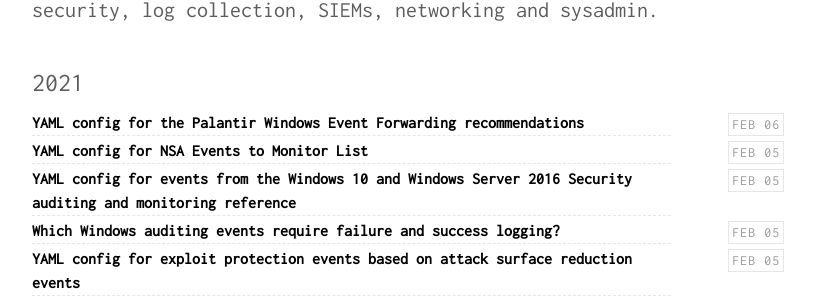
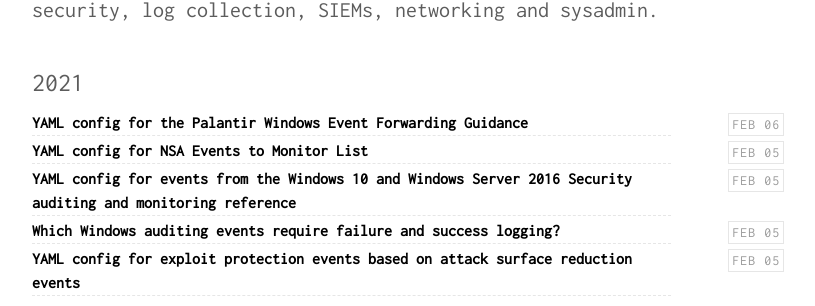
Before and after one commit to HannahSuarez/hannahsuarez.github.io, a Jekyll site: the page built from index.html, in a window 1280 px wide and 900 px high. Shown: the part 156-462 px from the top of the window, without its empty margins (232-1047 px from the left). Built offline with Jekyll 4.4.1, drawn with Linux system fonts in a browser that asks for light colours; nearby versions of some CDN libraries.

Commit message:
Fix title

```diff
--- a/_posts/2021-02-06-YAML_Palantir_Windows_Event_Forwarding_WEF.md
+++ b/_posts/2021-02-06-YAML_Palantir_Windows_Event_Forwarding_WEF_Guidance_Security_Events_to_Monitor.md
@@ -1,14 +1,14 @@
 ---
 layout: post
-title: "YAML config for the Palantir Windows Event Forwarding recommendations"
-description: "YAML config for the Palantir Windows Event Forwarding recommendations"
+title: "YAML config for the Palantir Windows Event Forwarding Guidance"
+description: "YAML config for the Palantir Windows Event Forwarding Guidance"
 comments: true
 keywords: "security, yaml, elk, elastic, database, servers, blueteam"
 ---
 
 Duplicates from the ["Security Auditing and Monitoring Reference"](https://hannahsuarez.github.io/2021/Winlogbeat_NSAEventstoMonitor/) and ["Exploit Protection Events"](https://hannahsuarez.github.io/2021/ExploitProtectionEvents/) YAML configuration files are already taken out.
 
-IDs are from the [Palantir WEF](https://github.com/palantir/windows-event-forwarding/) repo.
+IDs are from the [Palantir WEF Guidance](https://github.com/palantir/windows-event-forwarding/) repo.
 
 Follow the comments to ascertain which section pertains to which config.
 
```
